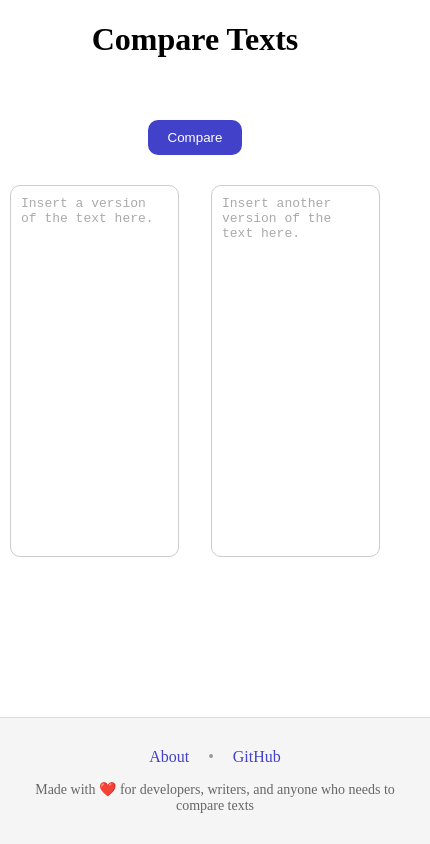
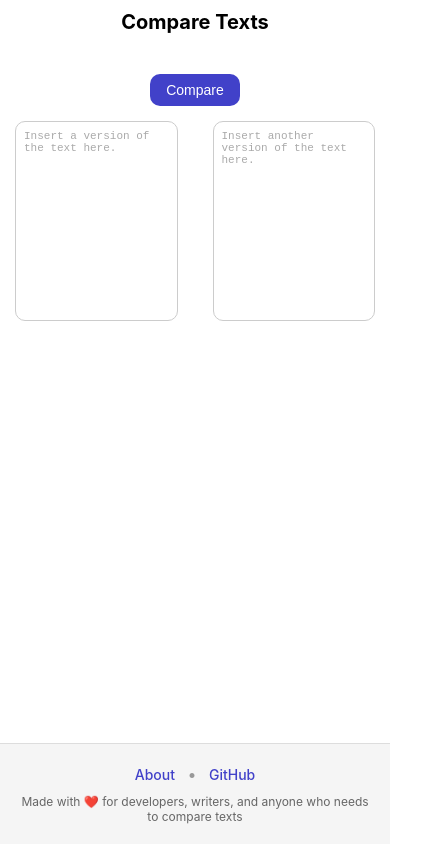
Before and after one commit to kolyastepanets/compare-texts, a plain HTML site: page index.html in a window 390 px wide. Shown: the whole page, 430 px wide, since content can reach past the window. Drawn offline with Linux system fonts and the light colour scheme.

Commit message:
fix styles for mobile view

```diff
--- a/styles.css
+++ b/styles.css
@@ -1,3 +1,7 @@
+* {
+  box-sizing: border-box;
+}
+
 body {
   margin: 0;
   padding: 0;
@@ -5,6 +9,7 @@ body {
   display: flex;
   flex-direction: column;
   min-height: 100vh;
+  font-family: -apple-system, BlinkMacSystemFont, 'Segoe UI', Roboto, Oxygen, Ubuntu, Cantarell, sans-serif;
 }
 .container {
   display: flex;
@@ -137,3 +142,142 @@ footer {
   font-size: 14px;
   margin: 10px 0 0 0;
 }
+
+/* Responsive Design for Tablets */
+@media screen and (max-width: 768px) {
+  .compare-texts {
+    font-size: 24px;
+    margin: 10px 0;
+  }
+
+  .text-container {
+    /* flex-direction: column; */
+    align-items: flex-start;
+  }
+
+  .editable {
+    width: calc(100% - 20px);
+    margin: 10px;
+    height: 250px;
+  }
+
+  .arrow-down {
+    align-self: flex-start;
+  }
+
+  /* Keep original texts side by side on tablets */
+  .original-texts-container {
+    flex-direction: row;
+  }
+
+  .original-text {
+    width: calc(50% - 10px);
+    margin: 10px 5px;
+    height: 120px;
+  }
+
+  .spacer {
+    width: 10px;
+  }
+
+  .footer-separator {
+    margin: 0 10px;
+  }
+
+  .footer-text {
+    font-size: 13px;
+  }
+}
+
+/* Responsive Design for Mobile Phones */
+@media screen and (max-width: 480px) {
+  .compare-texts {
+    font-size: 20px;
+    margin: 10px 10px;
+  }
+
+  .container {
+    padding: 0 5px;
+  }
+
+  .editable {
+    width: calc(100% - 20px);
+    margin: 5px 10px;
+    padding: 8px;
+    height: 200px;
+    font-size: 11px;
+  }
+
+  .arrow-down {
+    font-size: 20px;
+    align-self: flex-start;
+  }
+
+  button {
+    margin-top: 10px;
+    margin-bottom: 10px;
+    padding: 8px 16px;
+    font-size: 14px;
+  }
+
+  /* Keep original texts side by side on mobile */
+  .original-texts-container {
+    flex-direction: row;
+  }
+
+  .original-text {
+    width: calc(50% - 10px);
+    margin: 5px;
+    padding: 6px;
+    height: 100px;
+    font-size: 12px;
+  }
+
+  .spacer {
+    width: 5px;
+  }
+
+  footer {
+    padding: 20px 10px;
+  }
+
+  .footer-links {
+    margin-bottom: 10px;
+  }
+
+  .footer-links a {
+    font-size: 14px;
+  }
+
+  .footer-separator {
+    margin: 0 8px;
+  }
+
+  .footer-text {
+    font-size: 12px;
+    padding: 0 10px;
+  }
+}
+
+/* Extra small devices */
+@media screen and (max-width: 360px) {
+  .compare-texts {
+    font-size: 18px;
+  }
+
+  .editable {
+    font-size: 10px;
+    height: 180px;
+  }
+
+  .original-text {
+    font-size: 11px;
+    height: 90px;
+    padding: 5px;
+  }
+
+  button {
+    padding: 6px 12px;
+    font-size: 13px;
+  }
+}
```
